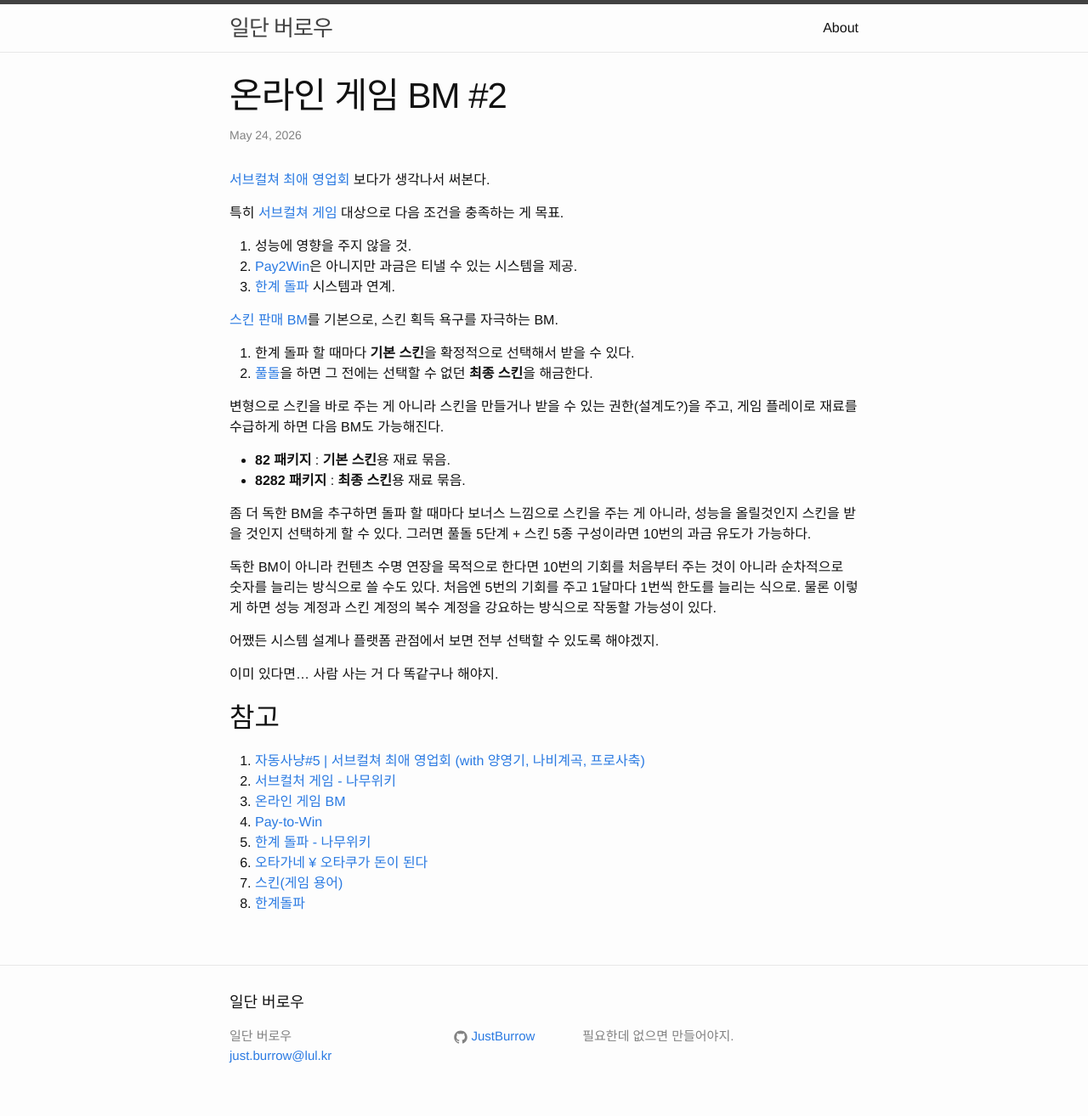
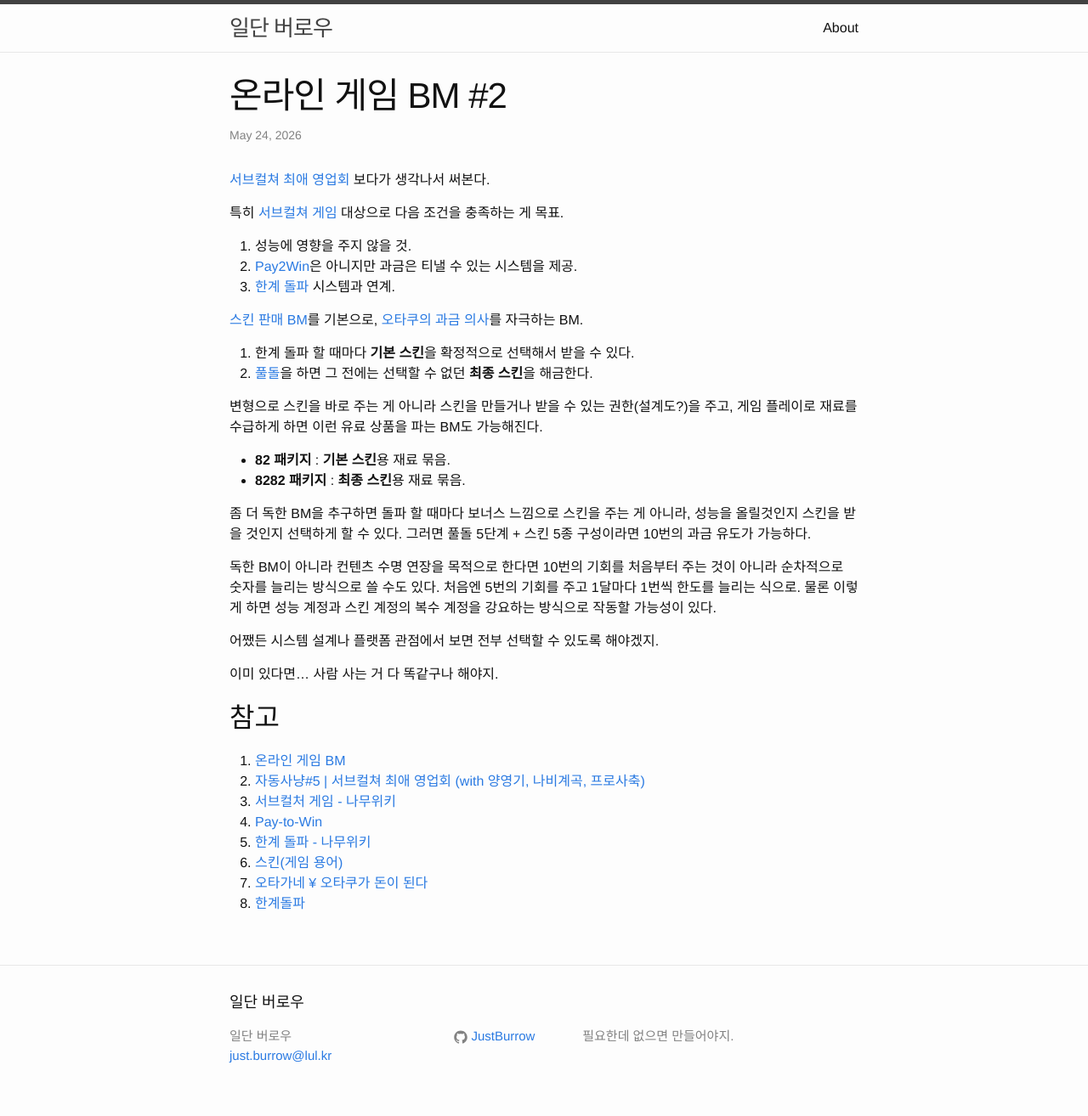
Before and after one commit to JustBurrow/JustBurrow.github.io, a Jekyll site: the page built from _posts/2026-05-24-game-bm.md, in a window 1280 px wide. Shown: the whole page at 85% size. Built offline with Jekyll 4.4.1, drawn with Linux system fonts in a browser that asks for light colours.

Commit message:
🩹 순서, 표현 수정.

```diff
--- a/_posts/2026-05-24-game-bm.md
+++ b/_posts/2026-05-24-game-bm.md
@@ -3,20 +3,20 @@ layout: post
 title: "온라인 게임 BM #2"
 ---
 
-[서브컬쳐 최애 영업회][1] 보다가 생각나서 써본다.
+[서브컬쳐 최애 영업회][2] 보다가 생각나서 써본다.
 
-특히 [서브컬쳐 게임][2] 대상으로 다음 조건을 충족하는 게 목표.
+특히 [서브컬쳐 게임][3] 대상으로 다음 조건을 충족하는 게 목표.
 
 1. 성능에 영향을 주지 않을 것.
 2. [Pay2Win][4]은 아니지만 과금은 티낼 수 있는 시스템을 제공.
 3. [한계 돌파][5] 시스템과 연계.
 
-[스킨 판매 BM][7]를 기본으로, 스킨 획득 욕구를 자극하는 BM.
+[스킨 판매 BM][6]를 기본으로, [오타쿠의 과금 의사][7]를 자극하는 BM.
 
 1. 한계 돌파 할 때마다 **기본 스킨**을 확정적으로 선택해서 받을 수 있다.
 2. [풀돌][8]을 하면 그 전에는 선택할 수 없던 **최종 스킨**을 해금한다.
 
-변형으로 스킨을 바로 주는 게 아니라 스킨을 만들거나 받을 수 있는 권한(설계도?)을 주고, 게임 플레이로 재료를 수급하게 하면 다음 BM도 가능해진다.
+변형으로 스킨을 바로 주는 게 아니라 스킨을 만들거나 받을 수 있는 권한(설계도?)을 주고, 게임 플레이로 재료를 수급하게 하면 이런 유료 상품을 파는 BM도 가능해진다.
 
 - **82 패키지** : **기본 스킨**용 재료 묶음.
 - **8282 패키지** : **최종 스킨**용 재료 묶음.
@@ -31,20 +31,20 @@ title: "온라인 게임 BM #2"
 
 ## 참고
 
-1. [자동사냥#5 \| 서브컬쳐 최애 영업회 (with 양영기, 나비계곡, 프로사축)][1]
-2. [서브컬처 게임 - 나무위키][2]
-3. [온라인 게임 BM][3]
+1. [온라인 게임 BM][1]
+2. [자동사냥#5 \| 서브컬쳐 최애 영업회 (with 양영기, 나비계곡, 프로사축)][2]
+3. [서브컬처 게임 - 나무위키][3]
 4. [Pay-to-Win][4]
 5. [한계 돌파 - 나무위키][5]
-6. [오타가네 ¥ 오타쿠가 돈이 된다][6]
-7. [스킨(게임 용어)][7]
+6. [스킨(게임 용어)][6]
+7. [오타가네 ¥ 오타쿠가 돈이 된다][7]
 8. [한계돌파][8]
 
-[1]: https://youtu.be/3KFoEYt8qrY
-[2]: https://namu.wiki/w/%EC%84%9C%EB%B8%8C%EC%BB%AC%EC%B2%98%20%EA%B2%8C%EC%9E%84
-[3]: /2020/08/23/online-game-bm
+[1]: /2020/08/23/online-game-bm
+[2]: https://youtu.be/3KFoEYt8qrY
+[3]: https://namu.wiki/w/%EC%84%9C%EB%B8%8C%EC%BB%AC%EC%B2%98%20%EA%B2%8C%EC%9E%84
 [4]: https://en.wikipedia.org/wiki/Free-to-play#Pay-to-win
 [5]: https://namu.wiki/w/%ED%95%9C%EA%B3%84%20%EB%8F%8C%ED%8C%8C#s-2
-[6]: https://namu.wiki/w/%EC%98%A4%ED%83%80%EA%B0%80%EB%84%A4%20%C2%A5%20%EC%98%A4%ED%83%80%EC%BF%A0%EA%B0%80%20%EB%8F%88%EC%9D%B4%20%EB%90%9C%EB%8B%A4
-[7]: https://namu.wiki/w/%EC%8A%A4%ED%82%A8(%EA%B2%8C%EC%9E%84%20%EC%9A%A9%EC%96%B4)
+[6]: https://namu.wiki/w/%EC%8A%A4%ED%82%A8(%EA%B2%8C%EC%9E%84%20%EC%9A%A9%EC%96%B4)
+[7]: https://namu.wiki/w/%EC%98%A4%ED%83%80%EA%B0%80%EB%84%A4%20%C2%A5%20%EC%98%A4%ED%83%80%EC%BF%A0%EA%B0%80%20%EB%8F%88%EC%9D%B4%20%EB%90%9C%EB%8B%A4
 [8]: https://blog.woojinkim.org/limitbreak
```
